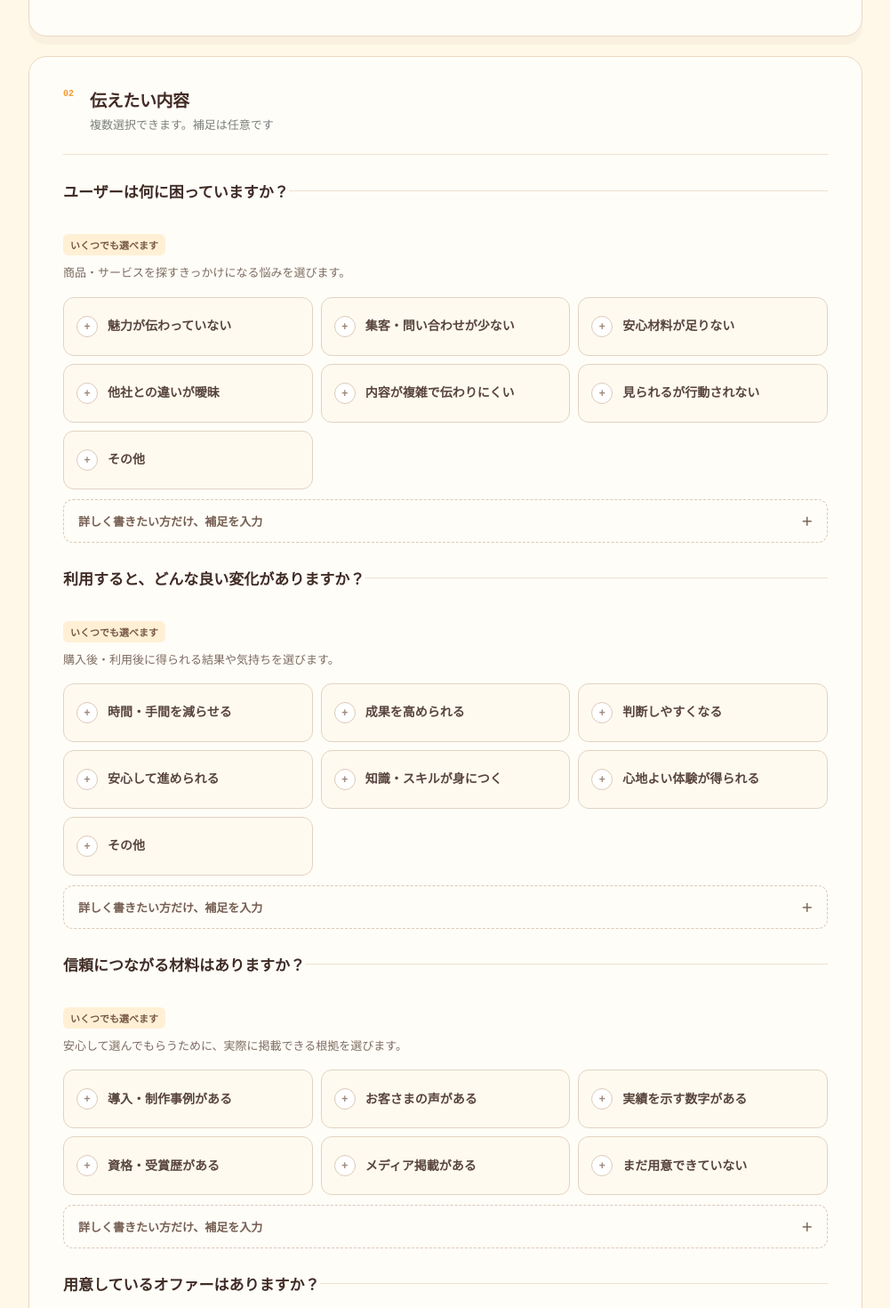
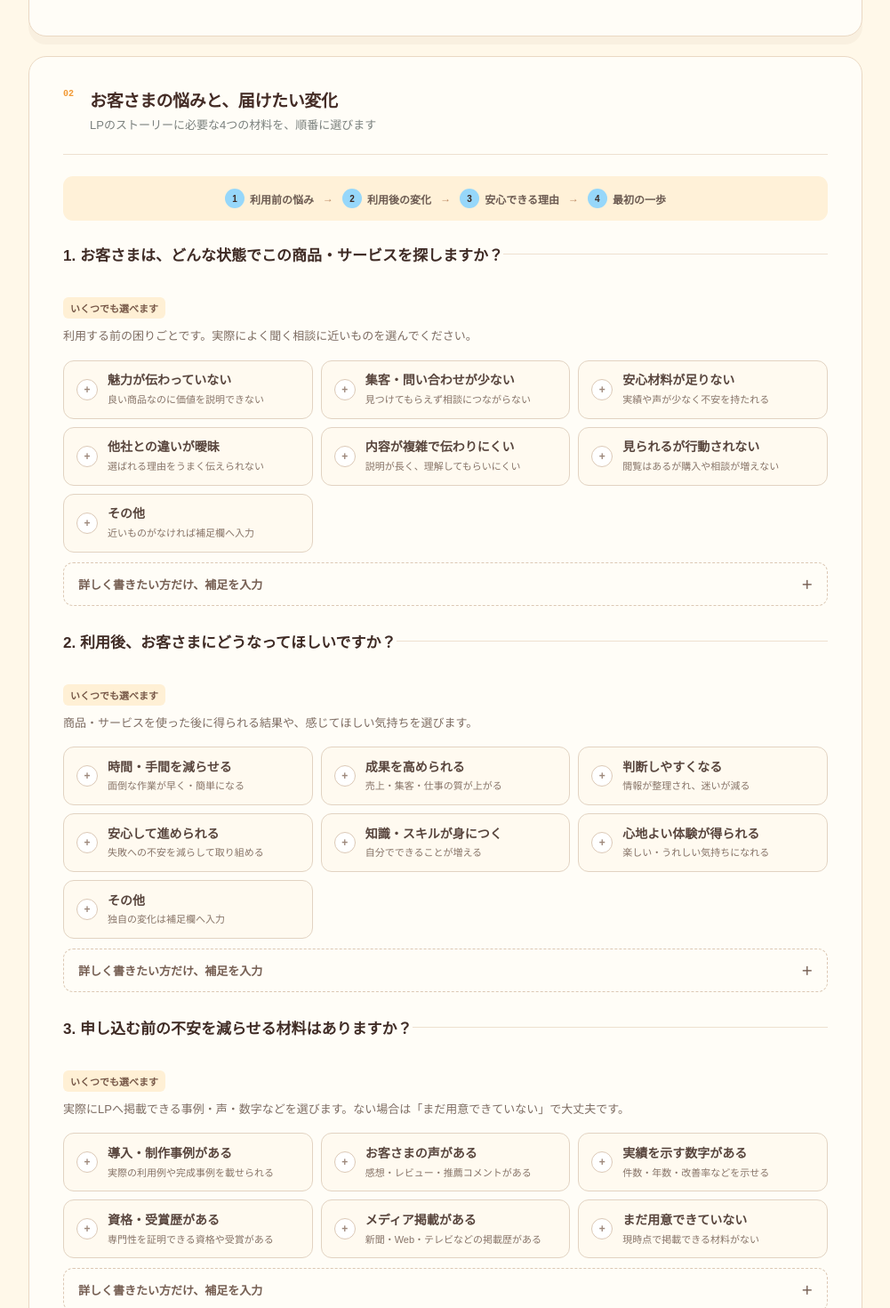
Before and after one commit to mochipj2025/LP_codex_000, a React (Vite) app: page / in a window 1280 px wide. Shown: the part 2420-3890 px from the top of the page at 89% size, without its empty margins (274-1275 px from the left). Built offline with nearby package versions, Linux system fonts and the light colour scheme.

Commit message:
Clarify content questions
Make the content-input section easier to understand with a four-step flow and concrete option examples.

```diff
--- a/src/App.tsx
+++ b/src/App.tsx
@@ -89,41 +89,41 @@ const goalOptions: QuestionOption[] = [
 ];
 
 const problemOptions: QuestionOption[] = [
-  { id: "unknown", label: "魅力が伝わっていない" },
-  { id: "leads", label: "集客・問い合わせが少ない" },
-  { id: "trust", label: "安心材料が足りない" },
-  { id: "compare", label: "他社との違いが曖昧" },
-  { id: "complex", label: "内容が複雑で伝わりにくい" },
-  { id: "action", label: "見られるが行動されない" },
-  { id: "other", label: "その他" },
+  { id: "unknown", label: "魅力が伝わっていない", help: "良い商品なのに価値を説明できない" },
+  { id: "leads", label: "集客・問い合わせが少ない", help: "見つけてもらえず相談につながらない" },
+  { id: "trust", label: "安心材料が足りない", help: "実績や声が少なく不安を持たれる" },
+  { id: "compare", label: "他社との違いが曖昧", help: "選ばれる理由をうまく伝えられない" },
+  { id: "complex", label: "内容が複雑で伝わりにくい", help: "説明が長く、理解してもらいにくい" },
+  { id: "action", label: "見られるが行動されない", help: "閲覧はあるが購入や相談が増えない" },
+  { id: "other", label: "その他", help: "近いものがなければ補足欄へ入力" },
 ];
 
 const benefitOptions: QuestionOption[] = [
-  { id: "time", label: "時間・手間を減らせる" },
-  { id: "result", label: "成果を高められる" },
-  { id: "clarity", label: "判断しやすくなる" },
-  { id: "safe", label: "安心して進められる" },
-  { id: "skill", label: "知識・スキルが身につく" },
-  { id: "experience", label: "心地よい体験が得られる" },
-  { id: "other", label: "その他" },
+  { id: "time", label: "時間・手間を減らせる", help: "面倒な作業が早く・簡単になる" },
+  { id: "result", label: "成果を高められる", help: "売上・集客・仕事の質が上がる" },
+  { id: "clarity", label: "判断しやすくなる", help: "情報が整理され、迷いが減る" },
+  { id: "safe", label: "安心して進められる", help: "失敗への不安を減らして取り組める" },
+  { id: "skill", label: "知識・スキルが身につく", help: "自分でできることが増える" },
+  { id: "experience", label: "心地よい体験が得られる", help: "楽しい・うれしい気持ちになれる" },
+  { id: "other", label: "その他", help: "独自の変化は補足欄へ入力" },
 ];
 
 const proofOptions: QuestionOption[] = [
-  { id: "cases", label: "導入・制作事例がある" },
-  { id: "voices", label: "お客さまの声がある" },
-  { id: "numbers", label: "実績を示す数字がある" },
-  { id: "license", label: "資格・受賞歴がある" },
-  { id: "media", label: "メディア掲載がある" },
-  { id: "none", label: "まだ用意できていない" },
+  { id: "cases", label: "導入・制作事例がある", help: "実際の利用例や完成事例を載せられる" },
+  { id: "voices", label: "お客さまの声がある", help: "感想・レビュー・推薦コメントがある" },
+  { id: "numbers", label: "実績を示す数字がある", help: "件数・年数・改善率などを示せる" },
+  { id: "license", label: "資格・受賞歴がある", help: "専門性を証明できる資格や受賞がある" },
+  { id: "media", label: "メディア掲載がある", help: "新聞・Web・テレビなどの掲載歴がある" },
+  { id: "none", label: "まだ用意できていない", help: "現時点で掲載できる材料がない" },
 ];
 
 const offerOptions: QuestionOption[] = [
-  { id: "consultation", label: "無料相談" },
-  { id: "trial", label: "無料体験・お試し" },
-  { id: "download", label: "無料資料・特典" },
-  { id: "discount", label: "期間限定キャンペーン" },
-  { id: "price", label: "料金プランを掲載" },
-  { id: "none", label: "特別なオファーはない" },
+  { id: "consultation", label: "無料相談", help: "まず話を聞く機会を用意する" },
+  { id: "trial", label: "無料体験・お試し", help: "購入前に使って確かめてもらう" },
+  { id: "download", label: "無料資料・特典", help: "資料やチェックリストを渡す" },
+  { id: "discount", label: "期間限定キャンペーン", help: "期限付きの割引や特典を案内する" },
+  { id: "price", label: "料金プランを掲載", help: "費用とプランの違いを明確にする" },
+  { id: "none", label: "特別なオファーはない", help: "通常の問い合わせ・購入へ案内する" },
 ];
 
 const ctaOptions: QuestionOption[] = [
@@ -806,12 +806,15 @@ export default function Home() {
               <div className="form-card">
                 <div className="section-title">
                   <span>02</span>
-                  <div><h2>伝えたい内容</h2><p>複数選択できます。補足は任意です</p></div>
+                  <div><h2>お客さまの悩みと、届けたい変化</h2><p>LPのストーリーに必要な4つの材料を、順番に選びます</p></div>
                 </div>
-                <SelectionQuestion title="ユーザーは何に困っていますか？" description="商品・サービスを探すきっかけになる悩みを選びます。" multiple options={problemOptions} value={data.problemTypes} onChange={(value) => update("problemTypes", value as string[])} details={data.problems} onDetailsChange={(value) => update("problems", value)} placeholder="具体的な悩み、よく聞く相談、困る場面など" />
-                <SelectionQuestion title="利用すると、どんな良い変化がありますか？" description="購入後・利用後に得られる結果や気持ちを選びます。" multiple options={benefitOptions} value={data.benefitTypes} onChange={(value) => update("benefitTypes", value as string[])} details={data.benefits} onDetailsChange={(value) => update("benefits", value)} placeholder="利用前と利用後の違い、得られる成果など" />
-                <SelectionQuestion title="信頼につながる材料はありますか？" description="安心して選んでもらうために、実際に掲載できる根拠を選びます。" multiple options={proofOptions} value={data.proofTypes} onChange={(value) => update("proofTypes", value as string[])} details={data.proof} onDetailsChange={(value) => update("proof", value)} placeholder="実績数、具体的な事例、資格名、掲載メディアなど" />
-                <SelectionQuestion title="用意しているオファーはありますか？" description="読んだ人が最初の一歩を踏み出しやすくなる提案を選びます。" multiple options={offerOptions} value={data.offerTypes} onChange={(value) => update("offerTypes", value as string[])} details={data.offer} onDetailsChange={(value) => update("offer", value)} placeholder="料金、特典、期限、対象条件など" />
+                <div className="content-flow-guide" aria-label="入力する内容の流れ">
+                  <span><b>1</b>利用前の悩み</span><i>→</i><span><b>2</b>利用後の変化</span><i>→</i><span><b>3</b>安心できる理由</span><i>→</i><span><b>4</b>最初の一歩</span>
+                </div>
+                <SelectionQuestion title="1. お客さまは、どんな状態でこの商品・サービスを探しますか？" description="利用する前の困りごとです。実際によく聞く相談に近いものを選んでください。" multiple options={problemOptions} value={data.problemTypes} onChange={(value) => update("problemTypes", value as string[])} details={data.problems} onDetailsChange={(value) => update("problems", value)} placeholder="例：毎回説明に時間がかかる、問い合わせが月に数件しかない" />
+                <SelectionQuestion title="2. 利用後、お客さまにどうなってほしいですか？" description="商品・サービスを使った後に得られる結果や、感じてほしい気持ちを選びます。" multiple options={benefitOptions} value={data.benefitTypes} onChange={(value) => update("benefitTypes", value as string[])} details={data.benefits} onDetailsChange={(value) => update("benefits", value)} placeholder="例：作業時間が半分になる、自信を持って判断できる" />
+                <SelectionQuestion title="3. 申し込む前の不安を減らせる材料はありますか？" description="実際にLPへ掲載できる事例・声・数字などを選びます。ない場合は「まだ用意できていない」で大丈夫です。" multiple options={proofOptions} value={data.proofTypes} onChange={(value) => update("proofTypes", value as string[])} details={data.proof} onDetailsChange={(value) => update("proof", value)} placeholder="例：導入120社、お客さまの感想3件、資格名、掲載メディア名" />
+                <SelectionQuestion title="4. お客さまが最初の一歩を踏み出しやすくなる案内はありますか？" description="無料相談・お試し・資料など、いきなり購入しなくても試せるものを選びます。" multiple options={offerOptions} value={data.offerTypes} onChange={(value) => update("offerTypes", value as string[])} details={data.offer} onDetailsChange={(value) => update("offer", value)} placeholder="例：30分無料相談、7日間無料、今月末まで10%オフ" />
               </div>
 
               <div className="form-card">
--- a/src/style.css
+++ b/src/style.css
@@ -96,6 +96,10 @@ button { color: inherit; }
 .section-title > span { padding-top: 3px; color: var(--accent); font: 700 10px/1 ui-monospace, monospace; }
 .section-title h2 { margin: 0 0 6px; font-size: 19px; letter-spacing: -.02em; }
 .section-title p { margin: 0; color: #7b817e; font-size: 13px; line-height: 1.6; }
+.content-flow-guide { margin: -4px 0 25px; padding: 14px 16px; display: flex; align-items: center; justify-content: center; gap: 10px; color: #6c5b52; background: #fff1d8; border-radius: 11px; font-size: 12px; font-weight: 700; }
+.content-flow-guide span { display: flex; align-items: center; gap: 6px; }
+.content-flow-guide b { width: 22px; height: 22px; display: grid; place-items: center; color: #3d2a24; background: var(--sky); border-radius: 50%; font-size: 10px; }
+.content-flow-guide i { color: #bd8a64; font-style: normal; }
 .form-grid { display: grid; grid-template-columns: 1fr 1fr; gap: 22px 18px; }
 .form-grid.two-cols { grid-template-columns: 1fr 1fr; }
 .form-grid label { display: grid; gap: 8px; color: #3e4743; font-size: 14px; font-weight: 800; }
@@ -249,6 +253,8 @@ button { color: inherit; }
   .stage-heading h1 { font-size: clamp(39px, 12vw, 56px); }
   .stage-heading p { font-size: 15px; }
   .form-card { padding: 24px 19px 27px; border-radius: 12px; }
+  .content-flow-guide { justify-content: flex-start; flex-wrap: wrap; }
+  .content-flow-guide i { display: none; }
   .repo-setup { padding: 23px 19px; grid-template-columns: 1fr; gap: 15px; border-radius: 14px; }
   .repo-setup-number { width: 46px; height: 46px; }
   .repo-setup ol { grid-template-columns: 1fr; }
```
Also changed, not shown: 5 other files (tests, documents, lock files or other folders).
